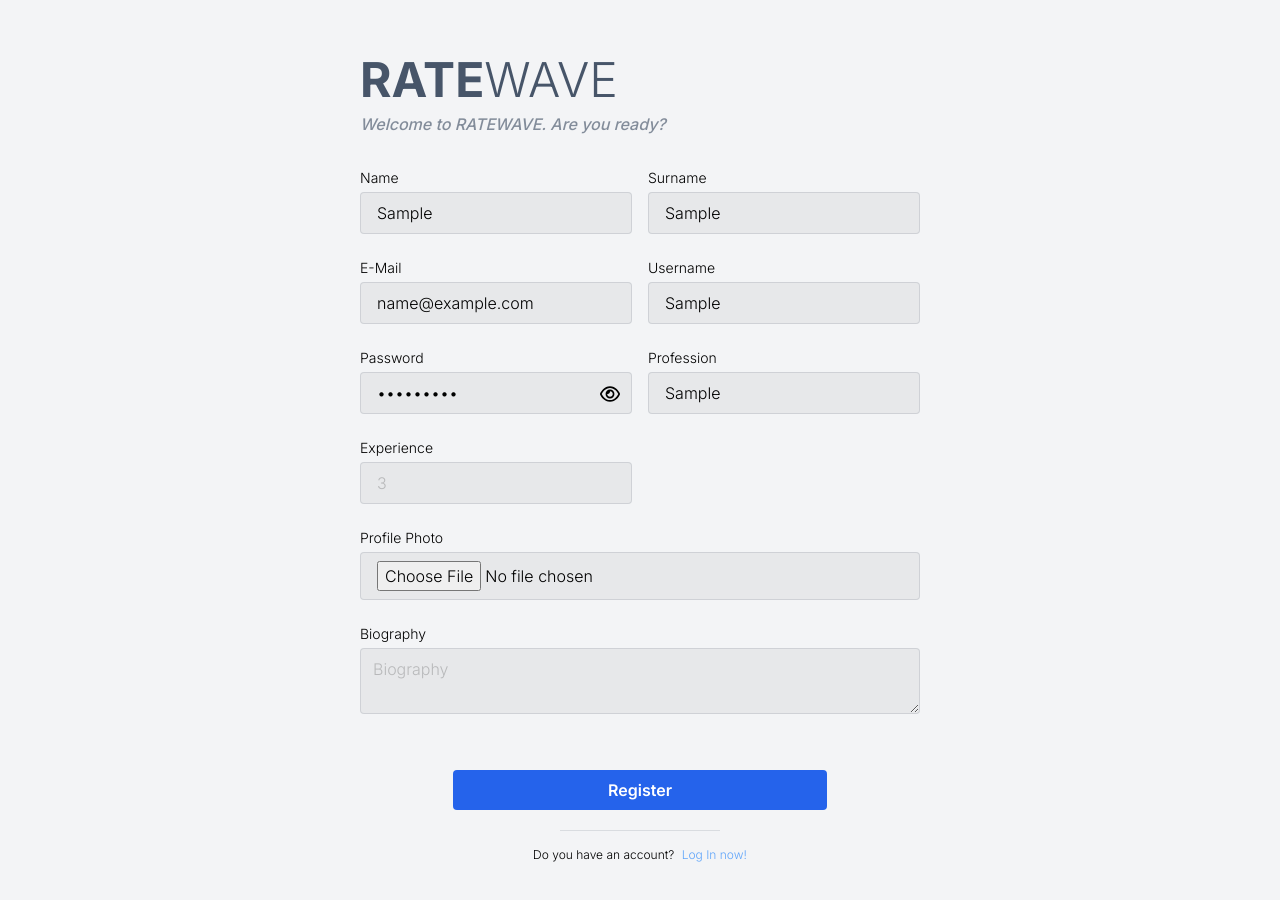
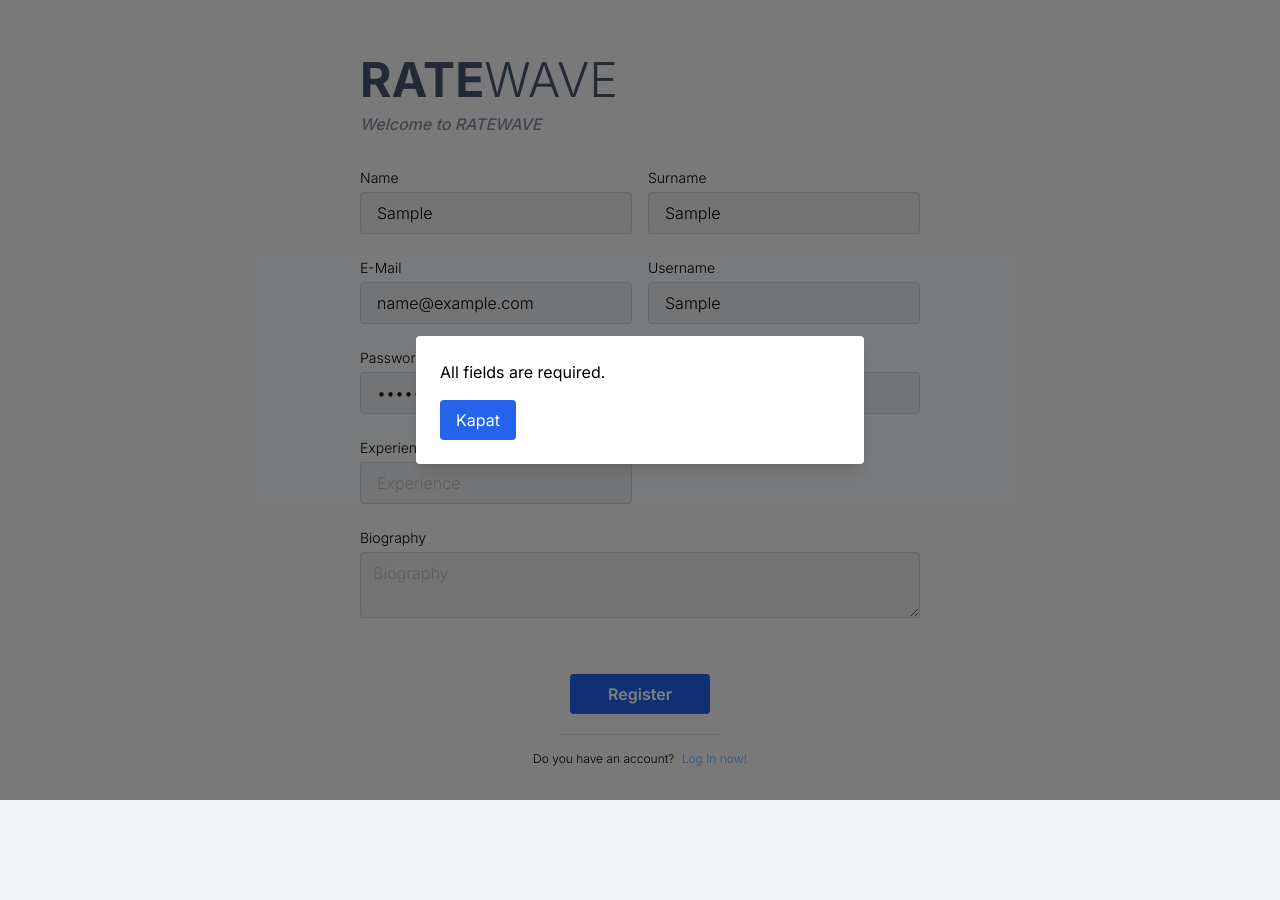
Before and after one commit to muharremtekin/rate-wave-client, a Next.js app: page /register in a window 1280 px wide. Both pictures are taken after typing "Sample", "Sample", "name@example.com", "Sample", "Sample123", "Sample" into the empty fields and a click on the button "Register". Shown: the top 900 px of the page. After the commit the page ends 839 px from the top, so only its background shows below. Built offline with nearby package versions, Linux system fonts and the light colour scheme; no server answers.

Commit message:
Refactor components to improve user experience and handle various updates and functionality

```diff
--- a/src/app/register/page.tsx
+++ b/src/app/register/page.tsx
@@ -1,92 +1,107 @@
-"use client"
+"use client";
 import api from '@/services/api';
-import Image from 'next/image'
-import Link from 'next/link'
-import React, { useState } from 'react'
+import Image from 'next/image';
+import Link from 'next/link';
+import React, { useState } from 'react';
 import { FaRegEye, FaRegEyeSlash } from "react-icons/fa6";
+import InputField from '../components/common/input-field';
+import ErrorPopup from '../components/common/error-popup';
 
-function Page() {
+function RegisterPage() {
+    const [formData, setFormData] = useState({
+        name: '',
+        surname: '',
+        email: '',
+        username: '',
+        password: '',
+        profession: '',
+        experience: '',
+        profilePhoto: '',
+        biography: '',
+    });
+    const [showPassword, setShowPassword] = useState(false);
+    const [errorMessage, setErrorMessage] = useState(''); // State for error message
+    const [showPopup, setShowPopup] = useState(false); // State for popup visibility
 
-    const [showPassword, setShowPassword] = useState(false);
-    const [name, setName] = useState('');
-    const [surname, setSurname] = useState('');
-    const [email, setEmail] = useState('');
-    const [username, setUsername] = useState('');
-    const [password, setPassword] = useState('');
-    const [profession, setProfession] = useState('');
-    const [experience, setExperience] = useState('');
-    // const [videoUrl, setVideoUrl] = useState('');
-    const [profilePhoto, setProfilePhoto] = useState('');
-    const [biography, setBiography] = useState('');
+
+
+    const closePopup = () => {
+        setShowPopup(false);
+    };
+
+    const handleInputChange = (e: React.ChangeEvent<HTMLInputElement | HTMLTextAreaElement>) => {
+        const { name, value } = e.target;
+        setFormData((prevData) => ({
+            ...prevData,
+            [name]: value,
+        }));
+    };
 
     const handleRegister = async (e: React.FormEvent) => {
         e.preventDefault();
         try {
 
-            console.log(name, surname, email, username, password, profession, experience, profilePhoto, biography);
-            const response = await api.post('/users', {
-                "firstName": name,
-                "lastName": surname,
-                "emailAddress": email,
-                "userName": username,
-                "password": password,
-                "profession": profession,
-                "yearsOfExperience": experience,
-                "profilePicture": profilePhoto,
-                "bio": biography,
-            });
+            if (!formData.name || !formData.surname || !formData.email || !formData.username
+                || !formData.password || !formData.profession || !formData.experience || !formData.biography) {
+                setErrorMessage('All fields are required.');
+                setShowPopup(true);
+                return;
+            }
+
+            const data = {
+                firstName: formData.name,
+                lastName: formData.surname,
+                emailAddress: formData.email,
+                userName: formData.username,
+                password: formData.password,
+                profession: formData.profession,
+                yearsOfExperience: formData.experience,
+                // profilePicture: formData.profilePhoto,
+                bio: formData.biography,
+            }
+            console.log(data);
+            const response = await api.post('/users', data);
 
             if (response.status === 200) {
-                const data = response.data;
-                console.log(data);
-            } else {
-                console.error(response.data.Message);
+                setErrorMessage('Registration successful. You have to verify your e-mail address. Please check your inbox.');
+                setShowPopup(true);
             }
-        } catch (error) {
-            console.error('Error during registration:', error);
+        } catch (error: any) {
+            let message = 'Registration failed. ';
+            if (error.response.data.Message) {
+                message += error.response.data.Message;
+            }
+            setErrorMessage(message);
+            setShowPopup(true);
         }
     };
 
     const togglePasswordVisibility = () => {
         setShowPassword(!showPassword);
     };
+
     return (
-        <div className='relative flex items-center justify-center  z-10 mt-2'>
-            {/* <div className='hidden lg:block w-1/2 h-full relative'>
-                <Image src='/moon-bg.jpg' alt='Manzara Fotoğrafı' width={2000} height={2000} quality={100} className='fixed w-1/2 h-full object-cover shadow-costum' />
-                <div className='fixed bottom-10 left-10 text-white bg-opacity-55 rounded backdrop-blur-sm text-xs px-3 py-1'>
-                    <Link target='_blank' href={"https://www.pexels.com/tr-tr/fotograf/gun-batiminda-gosterilen-ayin-illustrasyonu-884788/"}>Photo by : <span className='underline'>David Besh</span></Link>
-                </div>
-            </div> */}
+        <div className='relative flex items-center justify-center z-10 mt-2'>
             <div className='w-full lg:w-1/2 px-10 py-2'>
                 <div className='mt-10'>
-                    <p className='text-5xl font-bold text-slate-600'>
-                        RATE<span className='font-light'>WAVE</span>
-                    </p>
-                    <p className=' font-medium italic text-base text-slate-600 my-2 opacity-65'>Welcome to RATEWAVE. Are you ready?</p>
+                    <Link href='/'>
+                        <p className='text-5xl font-bold text-slate-600'>
+                            RATE<span className='font-light'>WAVE</span>
+                        </p>
+                    </Link>
+                    <p className='font-medium italic text-base text-slate-600 my-2 opacity-65'>Welcome to RATEWAVE</p>
                 </div>
+
                 <div>
                     <form className='py-6' onSubmit={handleRegister}>
                         <div className='grid grid-cols-2 gap-x-4'>
-                            <div className='flex flex-col mb-6'>
-                                <label className='font-light text-sm mb-1' htmlFor='name'>Name</label>
-                                <input type='text' name='name' id='name' placeholder='Name' onChange={(e) => setName(e.target.value)} className='px-4 py-2 font-light border border-slate-600 border-opacity-15 outline-none rounded bg-[#8080801b] text-black placeholder:text-black placeholder:opacity-20' />
-                            </div>
-                            <div className=' flex flex-col mb-6'>
-                                <label className='font-light text-sm mb-1' htmlFor='surname'>Surname</label>
-                                <input type='text' name='surname' id='surname' placeholder='Surname' onChange={(e) => setSurname(e.target.value)} className='px-4 py-2 font-light border border-slate-600 border-opacity-15 outline-none rounded bg-[#8080801b] text-black placeholder:text-black placeholder:opacity-20' />
-                            </div>
+                            <InputField label='Name' id='name' type='text' placeholder='Name' value={formData.name} onChange={handleInputChange} />
+                            <InputField label='Surname' id='surname' type='text' placeholder='Surname' value={formData.surname} onChange={handleInputChange} />
                         </div>
 
                         <div className='grid grid-cols-2 gap-x-4'>
-                            <div className='flex flex-col mb-6'>
-                                <label className='font-light text-sm mb-1' htmlFor='email'>E-Mail</label>
-                                <input type='email' name='email' id='email' placeholder='E-Mail' onChange={(e) => setEmail(e.target.value)} className='px-4 py-2 font-light border border-slate-600 border-opacity-15 outline-none rounded bg-[#8080801b] text-black placeholder:text-black placeholder:opacity-20' />
-                            </div>
-                            <div className=' flex flex-col mb-6'>
-                                <label className='font-light text-sm mb-1' htmlFor='surname'>Username</label>
-                                <input type='text' name='username' id='username' placeholder='Username' onChange={(e) => setUsername(e.target.value)} className='px-4 py-2 font-light border border-slate-600 border-opacity-15 outline-none rounded bg-[#8080801b] text-black placeholder:text-black placeholder:opacity-20' />
-                            </div>
+                            <InputField label='E-Mail' id='email' type='email' placeholder='E-Mail' value={formData.email} onChange={handleInputChange} />
+                            <InputField label='Username' id='username' type='text' placeholder='Username' value={formData.username} onChange={handleInputChange} />
                         </div>
 
                         <div className='grid grid-cols-2 gap-x-4'>
@@ -97,56 +112,41 @@ function Page() {
                                     name='password'
                                     id='password'
                                     placeholder='Password'
-                                    onChange={(e) => setPassword(e.target.value)}
+                                    value={formData.password}
+                                    onChange={handleInputChange}
                                     className='px-4 py-2 font-light border border-slate-600 border-opacity-15 outline-none rounded bg-[#8080801b] text-black placeholder:text-black placeholder:opacity-20'
                                 />
                                 <div className='absolute cursor-pointer top-9 right-3' onClick={togglePasswordVisibility}>
                                     {showPassword ? <FaRegEyeSlash className='text-xl' /> : <FaRegEye className='text-xl' />}
                                 </div>
                             </div>
-                            <div className=' flex flex-col mb-6'>
-                                <label className='font-light text-sm mb-1' htmlFor='profession'>Profession</label>
-                                <input type='text' name='profession' id='profession' placeholder='Profession' onChange={(e) => setProfession(e.target.value)} className='px-4 py-2 font-light border border-slate-600 border-opacity-15 outline-none rounded bg-[#8080801b] text-black placeholder:text-black placeholder:opacity-20' />
-                            </div>
+                            <InputField label='Profession' id='profession' type='text' placeholder='Profession' value={formData.profession} onChange={handleInputChange} />
                         </div>
 
-
-
                         <div className='grid grid-cols-2 gap-x-4'>
-                            <div className='flex flex-col mb-6'>
-                                <label className='font-light text-sm mb-1' htmlFor='experience'>Experience</label>
-                                <input type='number' name='experience' id='experience' placeholder='3'
-                                    onChange={(e) => setExperience(e.target.value)}
-                                    className='px-4 py-2 font-light border border-slate-600 border-opacity-15 outline-none rounded bg-[#8080801b] text-black placeholder:text-black placeholder:opacity-20' />
-                            </div>
-                            {/* <div className=' flex flex-col mb-6'>
-                                <label className='font-light text-sm mb-1' htmlFor='video-url'>Video Url</label>
-                                <input type='text' name='video-url' id='video-url' placeholder='Video Url' className='px-4 py-2 font-light border border-slate-600 border-opacity-15 outline-none rounded bg-[#8080801b] text-black placeholder:text-black placeholder:opacity-20' />
-                            </div> */}
+                            <InputField label='Experience' id='experience' type='number' placeholder='Experience' value={formData.experience} onChange={handleInputChange} />
                         </div>
 
-                        <div className='grid grid-cols-1 gap-x-4'>
-                            <div className='flex flex-col mb-6'>
-                                <label className='font-light text-sm mb-1' htmlFor='profile-photo'>Profile Photo</label>
-                                <input type='file' name='profile-photo' id='profile-photo'
-                                    onChange={(e) => setProfilePhoto(e.target.value)}
-                                    className='px-4 py-2 font-light border border-slate-600 border-opacity-15 outline-none rounded bg-[#8080801b] text-black placeholder:text-black placeholder:opacity-20' />
-                            </div>
-                        </div>
+                        {/* <div className='grid grid-cols-1 gap-x-4'>
+                            <InputField label='Profile Photo' id='profilePhoto' type='file' placeholder='Profile Photo' onChange={handleInputChange} />
+                        </div> */}
 
                         <div className='grid grid-cols-1 gap-x-4'>
                             <div className='flex flex-col mb-6'>
                                 <label className='font-light text-sm mb-1' htmlFor='biography'>Biography</label>
-                                <textarea placeholder='Biography'
-                                    onChange={(e) => setBiography(e.target.value)}
-                                    className="min-h-16 max-h-40 resize-y px-3 py-2 font-light border border-slate-600 border-opacity-15 outline-none rounded bg-[#8080801b] text-black placeholder:text-black placeholder:opacity-20"></textarea>
-
+                                <textarea
+                                    name='biography'
+                                    id='biography'
+                                    placeholder='Biography'
+                                    value={formData.biography}
+                                    onChange={handleInputChange}
+                                    className='min-h-16 max-h-40 resize-y px-3 py-2 font-light border border-slate-600 border-opacity-15 outline-none rounded bg-[#8080801b] text-black placeholder:text-black placeholder:opacity-20'
+                                ></textarea>
                             </div>
                         </div>
 
-
-                        <div className='flex flex-col items-center  mb-10'>
-                            <button className='bg-blue-600 hover:bg-blue-800 text-white w-2/3 font-semibold py-2 mt-8 mb-1 rounded'>Register</button>
+                        <div className='flex flex-col items-center mb-10'>
+                            <button className='bg-blue-600 hover:bg-blue-800 text-white w-1/4 font-semibold py-2 mt-8 mb-1 rounded'>Register</button>
                             <div className='h-px w-40 my-4 bg-slate-600 opacity-15'></div>
                             <Link href='/login' className='text-xs font-light text-center'>
                                 Do you have an account? <span className='text-blue-400 ml-1'>Log In now!</span>
@@ -155,9 +155,13 @@ function Page() {
                     </form>
                 </div>
             </div>
-
+            {showPopup && (
+                <div className="absolute inset-0 flex items-center justify-center z-20">
+                    <ErrorPopup message={errorMessage} onClose={closePopup} />
+                </div>
+            )}
         </div>
-    )
+    );
 }
 
-export default Page
+export default RegisterPage;
```
